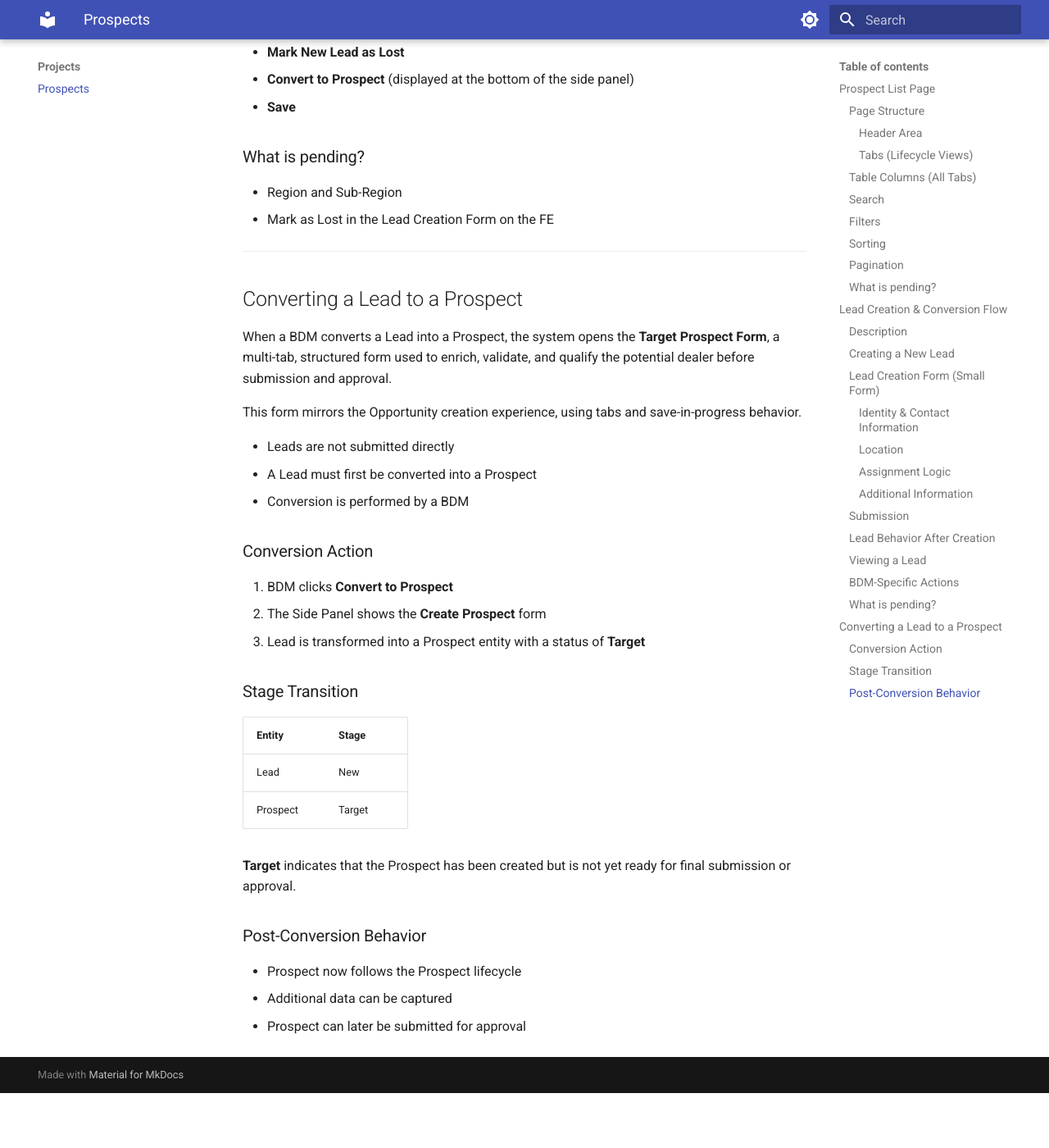
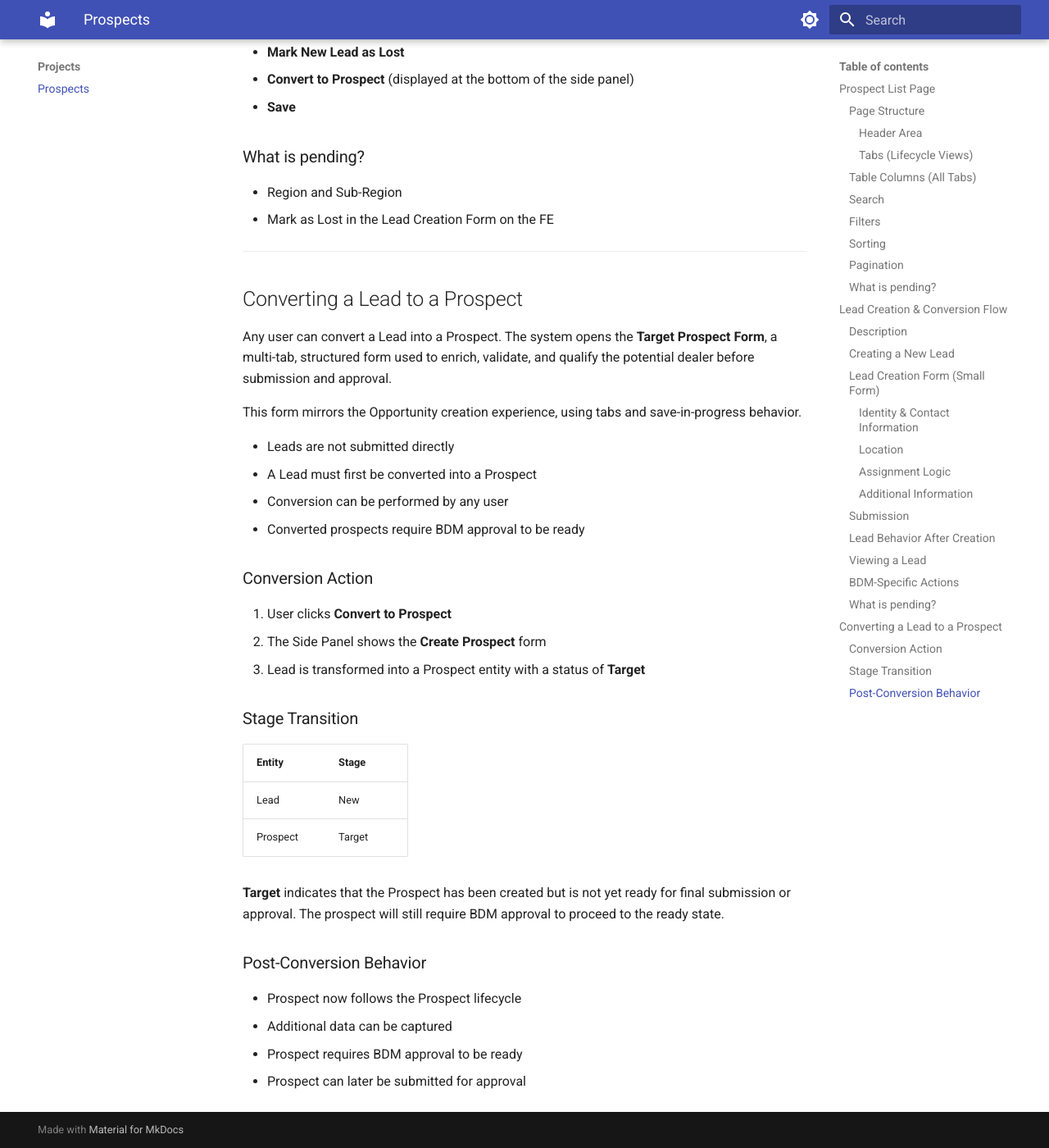
Before and after one commit to MuhammadJunieITG/DocUpdater, an MkDocs documentation site: the page built from docs/projects/prospects.md, in a window 1280 px wide and 1400 px high, scrolled down 4630 px. Shown: the whole window at 82% size. Built offline with MkDocs 1.6.1 and Material for MkDocs 9.7.7, drawn with Linux system fonts in a browser that asks for light colours; before the commit the page ends 5963 px from its top, so only the background shows below that.

Commit message:
docs: update docs/projects/prospects.md from sprint null

```diff
--- a/docs/projects/prospects.md
+++ b/docs/projects/prospects.md
@@ -176,17 +176,18 @@ If the logged-in user is a BDM and is assigned to the lead, the following CTAs a
 
 ## Converting a Lead to a Prospect
 
-When a BDM converts a Lead into a Prospect, the system opens the **Target Prospect Form**, a multi-tab, structured form used to enrich, validate, and qualify the potential dealer before submission and approval.
+Any user can convert a Lead into a Prospect. The system opens the **Target Prospect Form**, a multi-tab, structured form used to enrich, validate, and qualify the potential dealer before submission and approval.
 
 This form mirrors the Opportunity creation experience, using tabs and save-in-progress behavior.
 
 - Leads are not submitted directly
 - A Lead must first be converted into a Prospect
-- Conversion is performed by a BDM
+- Conversion can be performed by any user
+- Converted prospects require BDM approval to be ready
 
 ### Conversion Action
 
-1. BDM clicks **Convert to Prospect**
+1. User clicks **Convert to Prospect**
 2. The Side Panel shows the **Create Prospect** form
 3. Lead is transformed into a Prospect entity with a status of **Target**
 
@@ -197,10 +198,11 @@ This form mirrors the Opportunity creation experience, using tabs and save-in-pr
 | Lead | New |
 | Prospect | Target |
 
-**Target** indicates that the Prospect has been created but is not yet ready for final submission or approval.
+**Target** indicates that the Prospect has been created but is not yet ready for final submission or approval. The prospect will still require BDM approval to proceed to the ready state.
 
 ### Post-Conversion Behavior
 
 - Prospect now follows the Prospect lifecycle
 - Additional data can be captured
+- Prospect requires BDM approval to be ready
 - Prospect can later be submitted for approval
```
